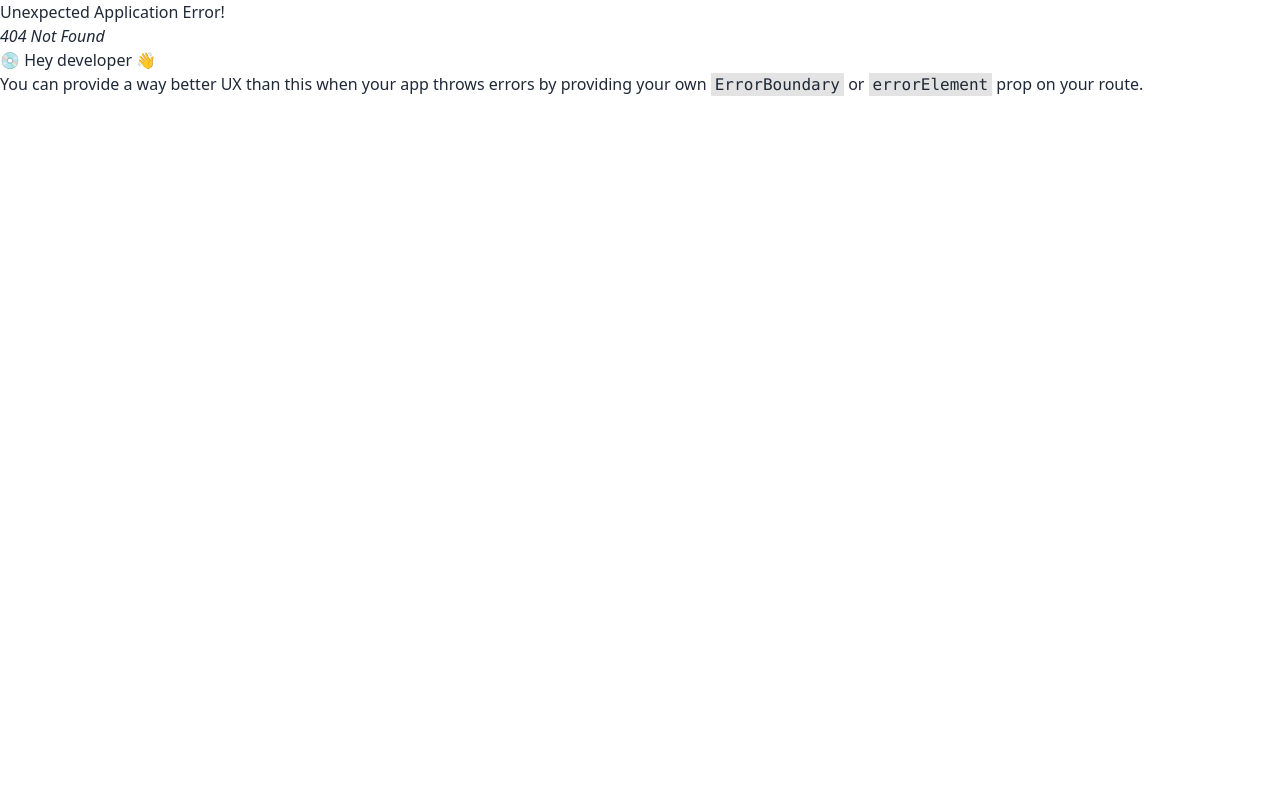
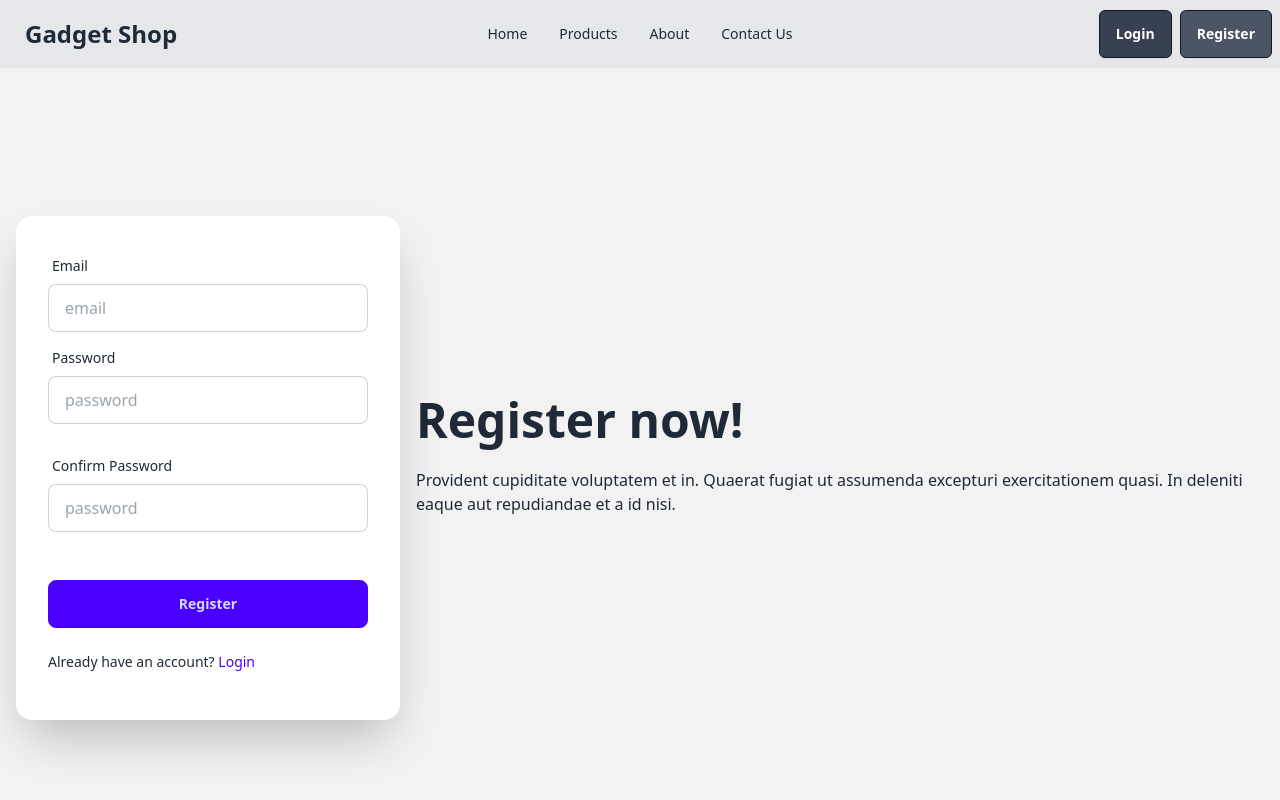
Before and after one commit to Tamanna0322/gadget-shop-client, a React (Vite) app: page /register in a window 1280 px wide. Before the commit this address had no page. Shown: the top 800 px of the page. Built offline with nearby package versions, Linux system fonts and the light colour scheme.

Commit message:
added register section

```diff
--- a/src/components/Navbar.jsx
+++ b/src/components/Navbar.jsx
@@ -1,4 +1,4 @@
-import { NavLink } from "react-router-dom";
+import { Link, NavLink } from "react-router-dom";
 
 
 const Navbar = () => {
@@ -54,7 +54,18 @@
     </ul>
   </div>
   <div className="navbar-end">
-    <a className="btn">Button</a>
+    <div className="flex gap-2 items-center">
+    <Link to="/login">
+    <button className="btn bg-gray-700 border-gray-900 text-white px-4 rounded-md">
+        Login
+     </button>
+    </Link>
+     <Link to="/register">
+     <button className="btn bg-gray-600 border-gray-900 text-white px-4 rounded-md">
+        Register
+     </button>
+     </Link>
+    </div>
   </div>
 </div>
 
--- /dev/null
+++ b/src/pages/Login.jsx
@@ -0,0 +1,11 @@
+
+
+const Login = () => {
+    return (
+        <div>
+
+        </div>
+    );
+};
+
+export default Login;
--- /dev/null
+++ b/src/pages/Register.jsx
@@ -0,0 +1,52 @@
+import { Link } from "react-router-dom";
+
+
+const Register = () => {
+    return (
+        <div className="hero bg-base-200 min-h-screen">
+  <div className="hero-content flex-col lg:flex-row-reverse">
+    <div className="text-center lg:text-left">
+      <h1 className="text-5xl font-bold">Register now!</h1>
+      <p className="py-6">
+        Provident cupiditate voluptatem et in. Quaerat fugiat ut assumenda excepturi exercitationem
+        quasi. In deleniti eaque aut repudiandae et a id nisi.
+      </p>
+    </div>
+    <div className="card bg-base-100 w-full max-w-sm shrink-0 shadow-2xl">
+      <form className="card-body">
+        <div className="form-control">
+          <label className="label">
+            <span className="label-text">Email</span>
+          </label>
+          <input type="email" placeholder="email" className="input input-bordered" required />
+        </div>
+        <div className="form-control">
+          <label className="label">
+            <span className="label-text">Password</span>
+          </label>
+          <input type="password" placeholder="password" className="input input-bordered" required />
+          <label className="label">
+
+          </label>
+        </div>
+        <div className="form-control">
+          <label className="label">
+            <span className="label-text">Confirm Password</span>
+          </label>
+          <input type="password" placeholder="password" className="input input-bordered" required />
+          <label className="label">
+
+          </label>
+        </div>
+        <div className="form-control mt-6">
+          <button className="btn btn-primary">Register</button>
+        </div>
+        <p className="my-4 text-sm font-light">Already have an account? <Link to="/login" className="text-primary">Login</Link></p>
+      </form>
+    </div>
+  </div>
+</div>
+    );
+};
+
+export default Register;
```
Also changed, not shown: src/routes/routes.jsx (+10 -0 lines).
